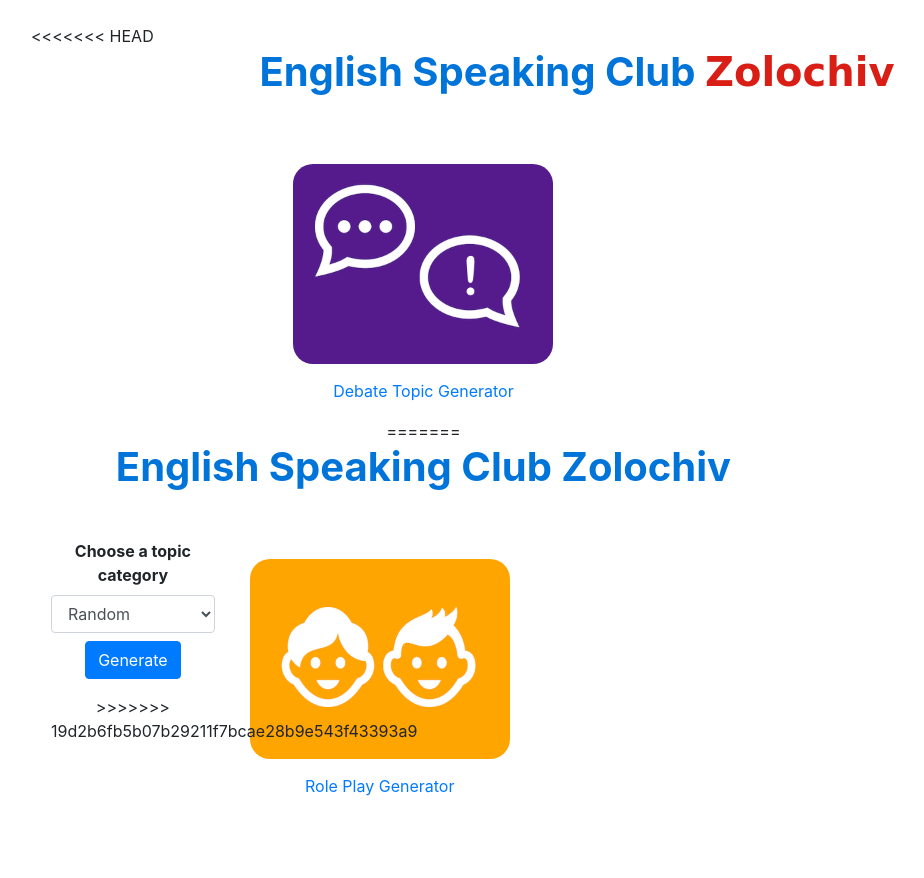
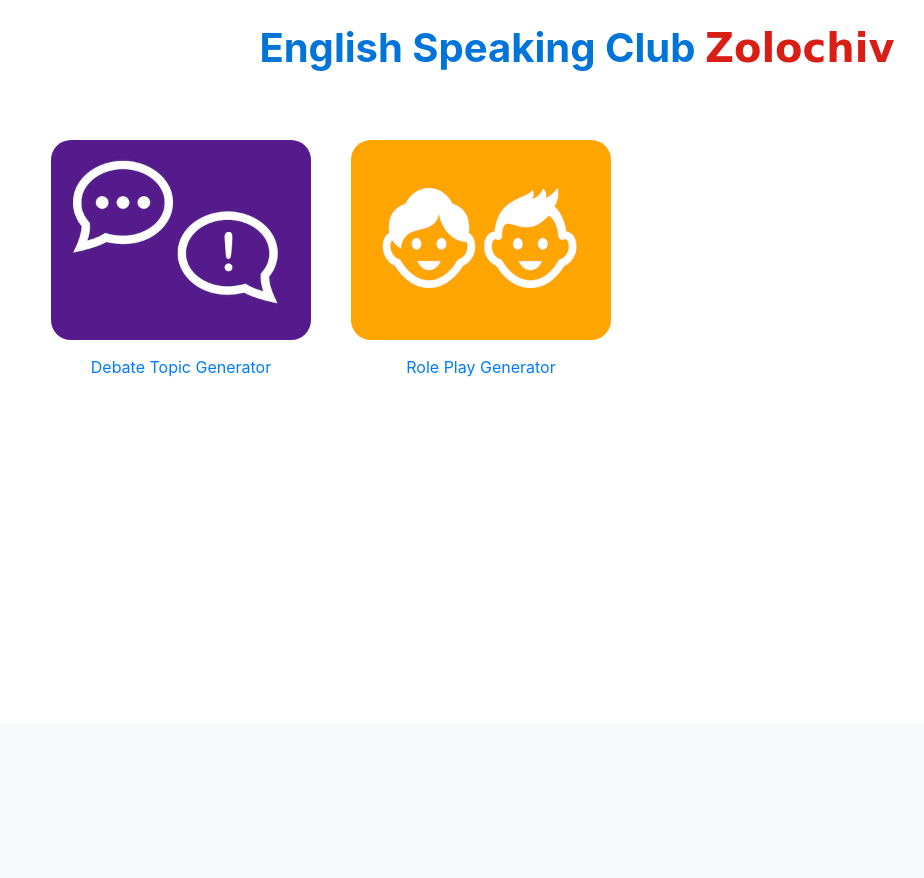
Before and after one commit to taras1024/english_app, a Flask app: page / in a window 1280 px wide. Shown: the part 76-954 px from the top of the page, without its empty margins (63-987 px from the left). After the commit the page ends 453 px from the top, so only its background shows below. Run offline with Flask 2, Linux system fonts and the light colour scheme; some libraries are stand-ins or nearby versions.

Commit message:
Update index.html

```diff
--- a/templates/index.html
+++ b/templates/index.html
@@ -2,7 +2,6 @@
 
 
 {% block main %}
-<<<<<<< HEAD
     <h1 class="mb-5">English Speaking Club <span class="zolochiv">Zolochiv</span></h1>
     <div class="flex-container">
         <div class="activity">
@@ -14,23 +13,7 @@
                     <a href="/debate-topic" target="_blank" rel="noopener">Debate Topic Generator</a>
                 </figcaption>
             </figure>
-=======
-    <h1 class="mb-5">English Speaking Club Zolochiv</h1>
-    <div class="row">
-        <div class="col-xs-12 col-sm-12 col-md-12 col-lg-3">
-            <form method="post">
-                <div class="form-group">
-                    <label>Choose a topic category</label>
-                    <select class="form-control mb-2" name="category">
-                        <option value="Random">Random</option>
-                        <option value="Education">Education</option>
-                        <option value="Health">Health</option>
-                        <option value="Science">Science</option>
-                    </select>
-                    <button class="btn btn-primary" type="submit">Generate</button>
-                </div>
-            </form>
->>>>>>> 19d2b6fb5b07b29211f7bcae28b9e543f43393a9
+
         </div>
         <div class="activity">
             <figure>
```
